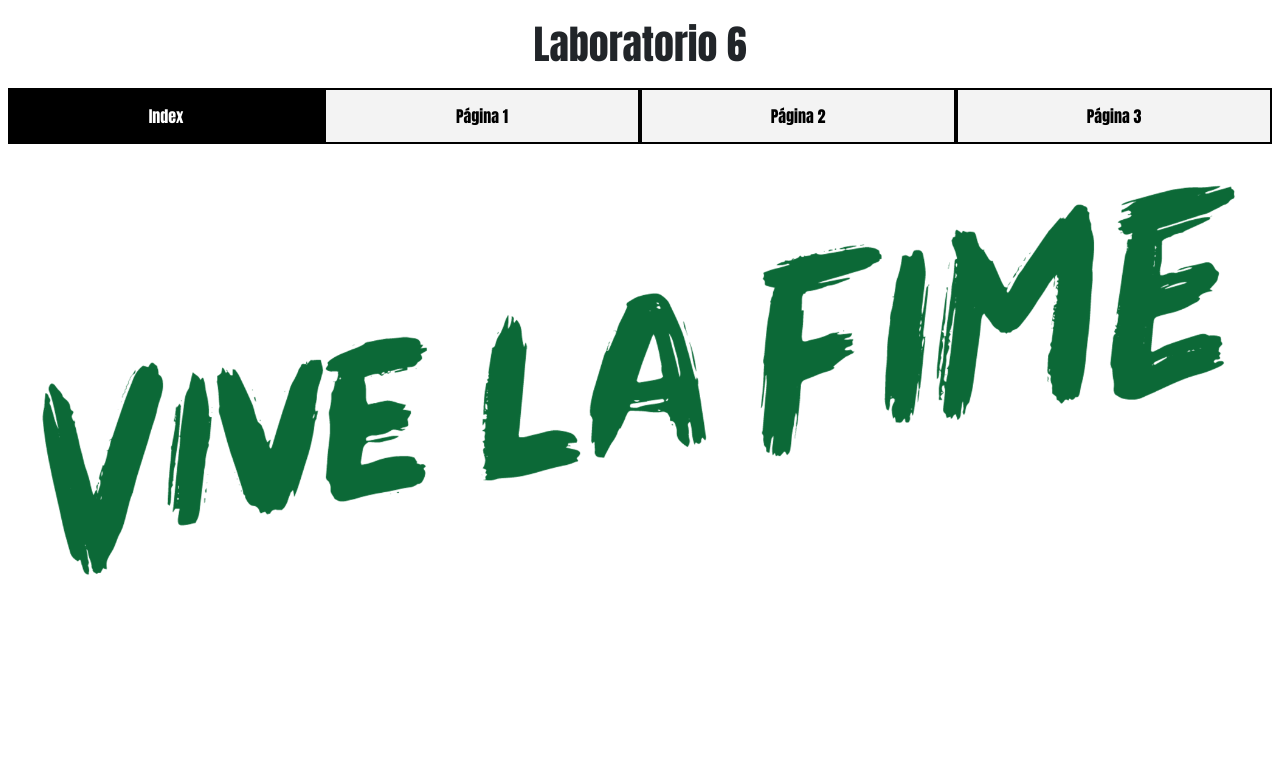
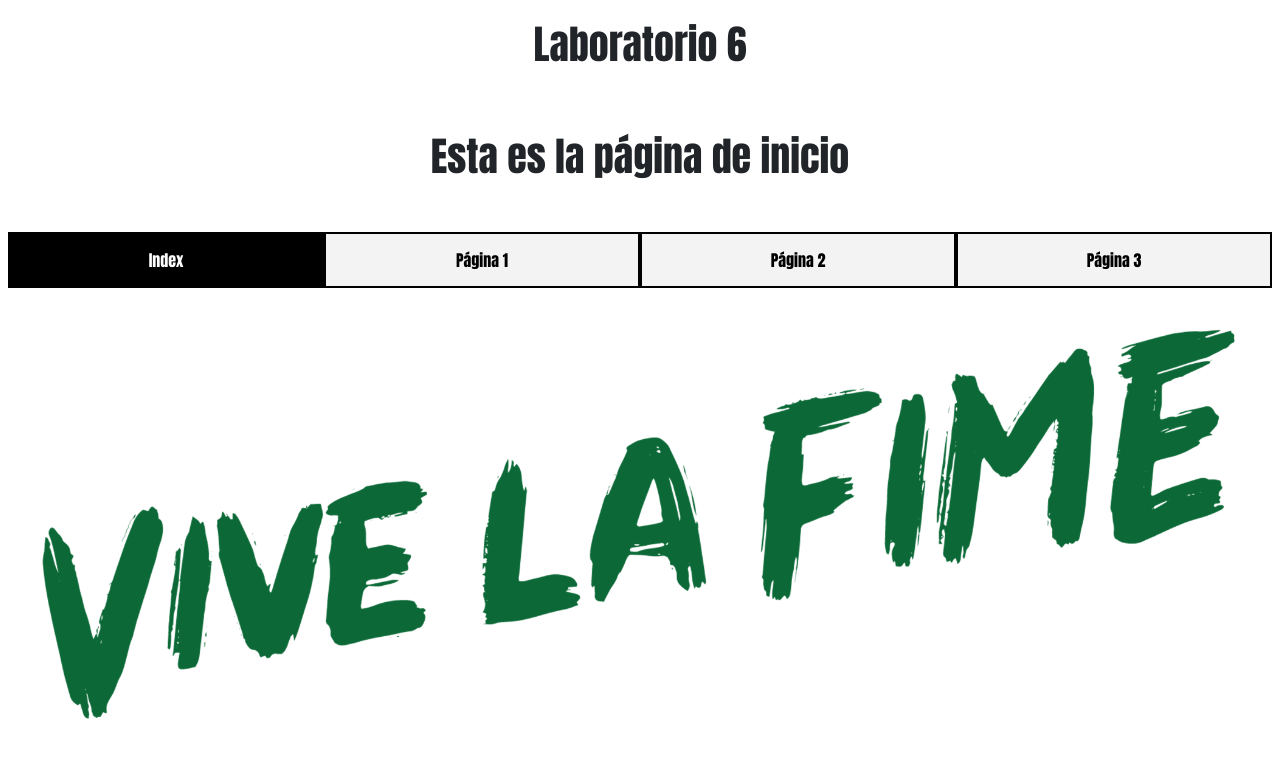
Before and after one commit to IAL8/Laboratorio-6, a plain HTML site: page index.html in a window 1280 px wide. Drawn offline with Linux system fonts and the light colour scheme.

Commit message:
Se modifico el documento index.html y 1956935.txt

```diff
--- a/index.html
+++ b/index.html
@@ -13,6 +13,11 @@
 <body>
     <h1>Laboratorio 6</h1>
     <nav>
+        <br>
+        <h1 class="text-center">
+            Esta es la página de inicio
+        </h1>
+        <br>
         <ul>
             <li><a class="active">Index</a></li>
             <li><a href="html/Page 1.html">Página 1</a></li>
```
Also changed, not shown: 1956935.txt (added).
